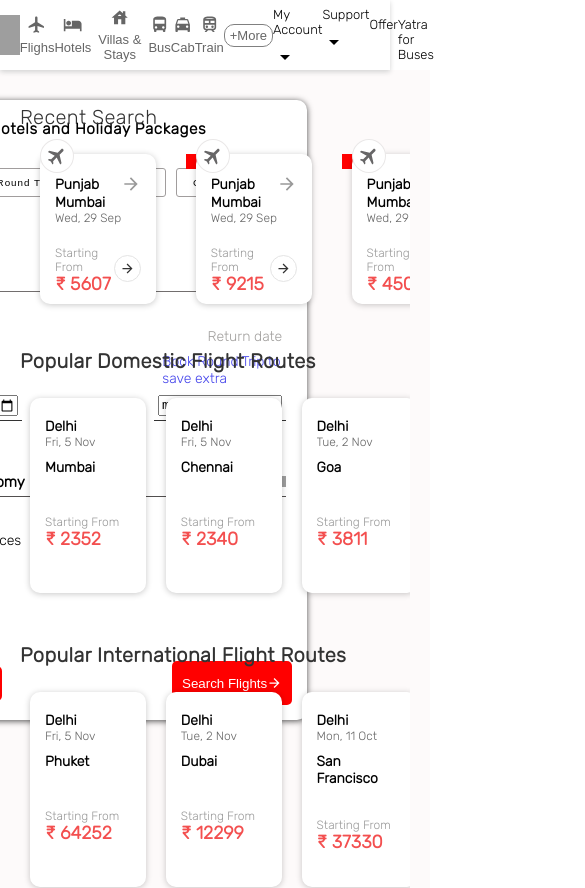
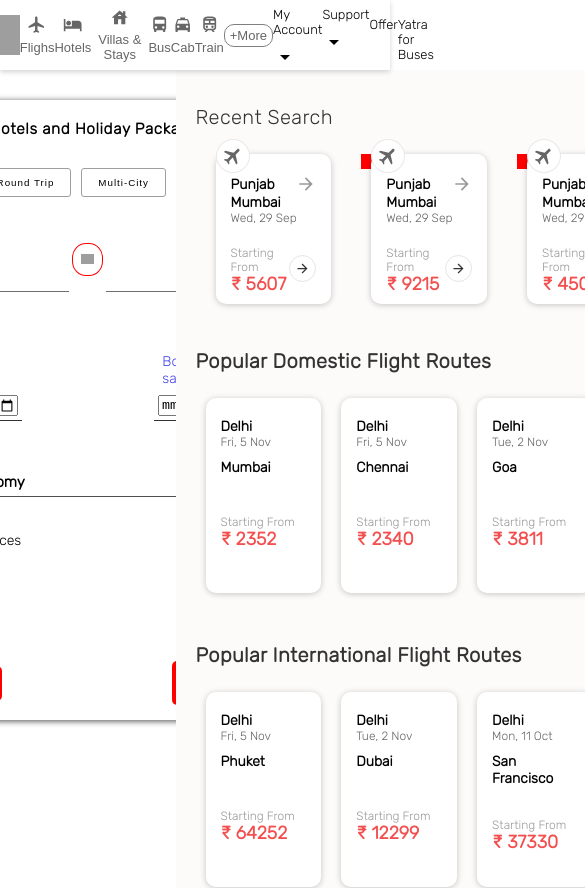
Before and after one commit to neerajmasai/yatra-clone, a React (Create React App) app in the folder yatra/: page / in a window 390 px wide. Shown: the top 888 px of the page, 585 px wide, since content can reach past the window. Built offline with nearby package versions, Linux system fonts and the light colour scheme; grey boxes are pictures that could not be loaded.

Commit message:
Modified Homepage

```diff
--- a/yatra/src/Components/Homepage/LeftSection/Css/Left-section.module.css
+++ b/yatra/src/Components/Homepage/LeftSection/Css/Left-section.module.css
@@ -154,3 +154,11 @@
 .button img{
     color: white;
 }
+
+@media all and (max-width: 900px) {
+    .leftSection {
+        position: static;
+        margin: auto;
+        height: max-content;
+    }
+}
```
